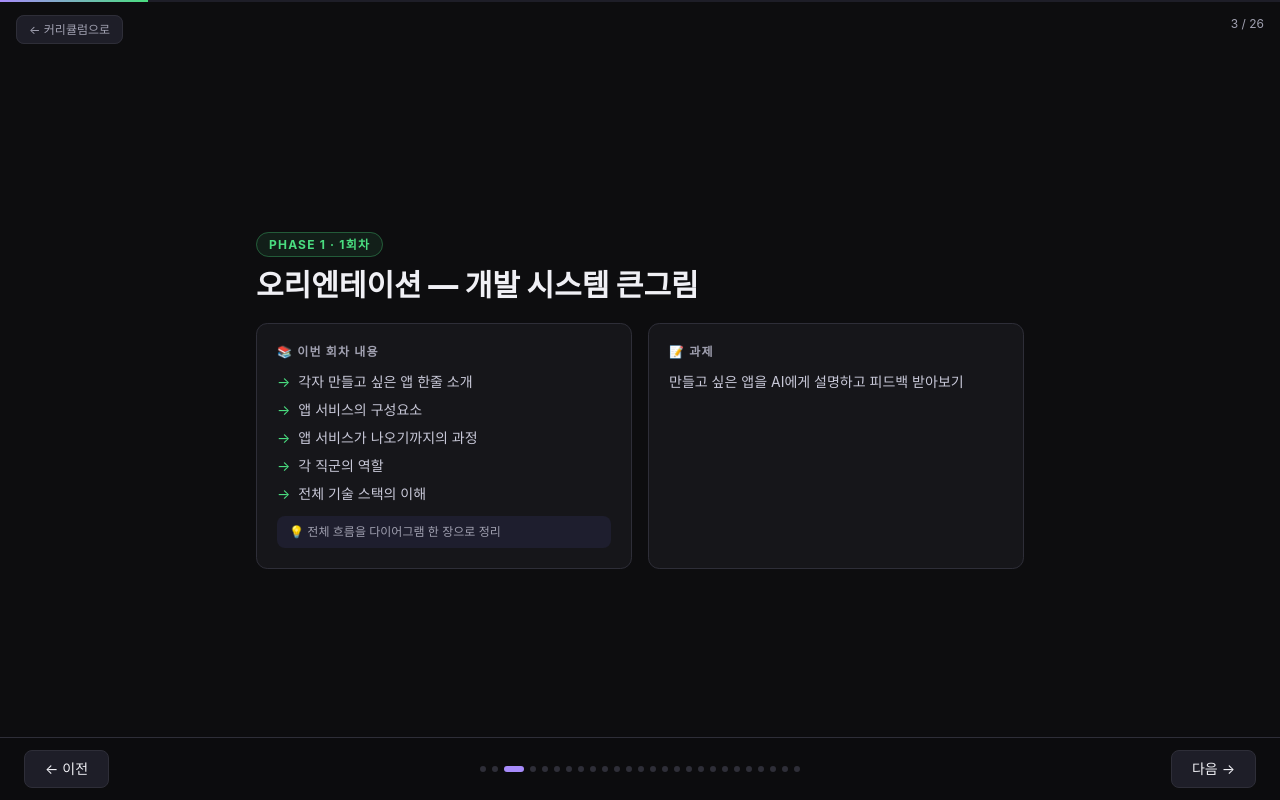
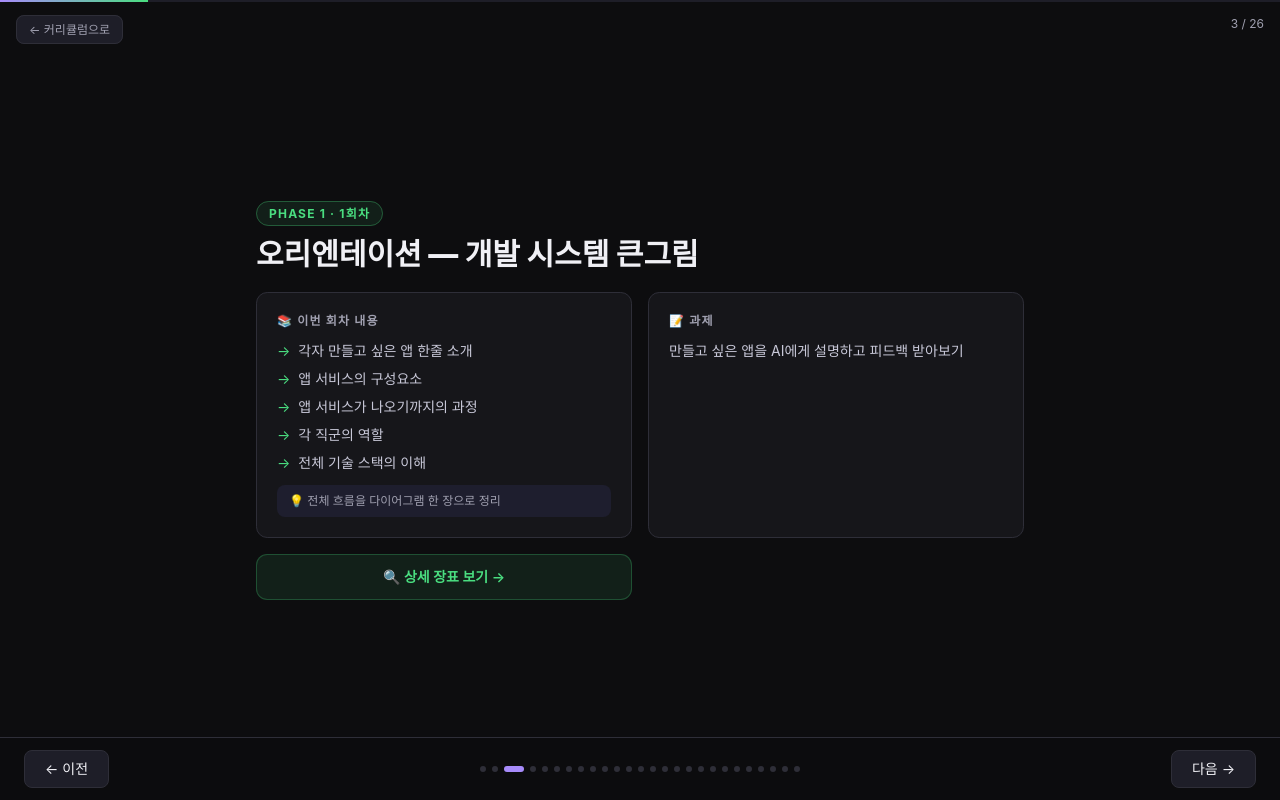
Before and after one commit to kimyeonsik/ai-app-study, a Next.js app: page /slides in a window 1280 px wide. Both pictures are taken after a click on the button 521 px from the left and 769 px from the top of the page. Built offline with nearby package versions, Linux system fonts and the light colour scheme; a web font is replaced by a local one.

Commit message:
feat: 슬라이드 1회차에 상세 장표(/session1) 링크 추가

```diff
--- a/app/slides/page.tsx
+++ b/app/slides/page.tsx
@@ -30,6 +30,7 @@ interface Slide {
   content?: string[];
   note?: string;
   assignment?: string;
+  detailUrl?: string;
 }
 
 const slides: Slide[] = [
@@ -71,6 +72,7 @@ const slides: Slide[] = [
     ],
     note: "전체 흐름을 다이어그램 한 장으로 정리",
     assignment: "만들고 싶은 앱을 AI에게 설명하고 피드백 받아보기",
+    detailUrl: "/session1",
   },
   // SLIDE 4: Session 2
   {
@@ -560,6 +562,17 @@ function SessionSlide({ slide }: { slide: Slide }) {
             </p>
           </div>
         )}
+
+        {/* Detail link */}
+        {slide.detailUrl && (
+          <a
+            href={slide.detailUrl}
+            className="flex items-center justify-center gap-2 rounded-xl px-5 py-3 text-sm font-semibold transition-all hover:opacity-80"
+            style={{ background: `${color}18`, color, border: `1px solid ${color}40` }}
+          >
+            🔍 상세 장표 보기 →
+          </a>
+        )}
       </div>
     </div>
   );
```
